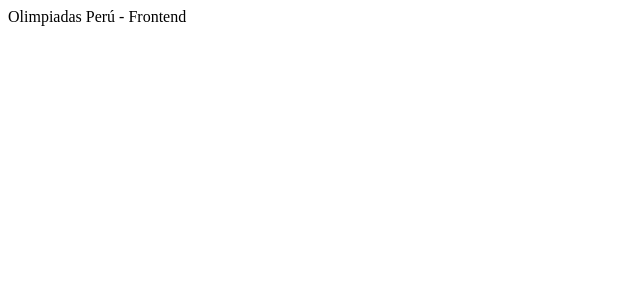
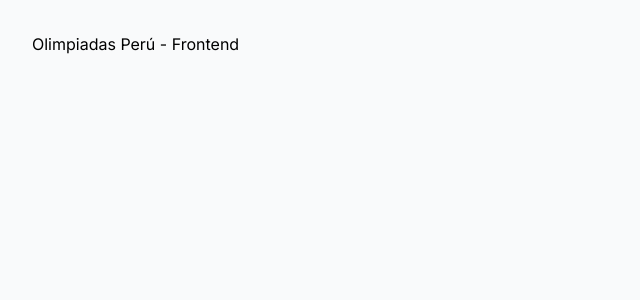
Before and after one commit to GHIPZY/Arquitectura-SOA, a React (Vite) app in the folder frontend/: page / in a window 1280 px wide. Shown: the top 300 px of the page, without its empty margins (0-640 px from the left). Built offline with nearby package versions, Linux system fonts and the light colour scheme.

Commit message:
feat: add Material Symbols font and theme configuration

```diff
--- a/frontend/index.html
+++ b/frontend/index.html
@@ -3,7 +3,11 @@
   <head>
     <meta charset="UTF-8" />
     <meta name="viewport" content="width=device-width, initial-scale=1.0" />
-    <title>Olimpiadas Perú</title>
+    <title>Olimpiadas Perú - Inscripciones</title>
+    <link rel="preconnect" href="https://fonts.googleapis.com" />
+    <link rel="preconnect" href="https://fonts.gstatic.com" crossorigin />
+    <link href="https://fonts.googleapis.com/css2?family=Inter:wght@400;500;600;700&family=Outfit:wght@400;500;600;700;800&display=swap" rel="stylesheet" />
+    <link href="https://fonts.googleapis.com/css2?family=Material+Symbols+Outlined:opsz,wght,FILL@20..48,100..700,0..1&display=swap" rel="stylesheet" />
   </head>
   <body>
     <div id="root"></div>
--- a/frontend/src/index.css
+++ b/frontend/src/index.css
@@ -1,3 +1,76 @@
-@tailwind base;
-@tailwind components;
-@tailwind utilities;
+@import "tailwindcss";
+
+@theme {
+  --color-on-secondary-fixed: #00174b;
+  --color-tertiary: #000000;
+  --color-outline: #76777d;
+  --color-on-tertiary-fixed-variant: #574425;
+  --color-surface-container: #f0edef;
+  --color-primary-fixed: #dae2fd;
+  --color-secondary-container: #316bf3;
+  --color-on-tertiary-fixed: #271901;
+  --color-error: #ba1a1a;
+  --color-on-error-container: #93000a;
+  --color-secondary-fixed: #dbe1ff;
+  --color-tertiary-fixed-dim: #dec29a;
+  --color-secondary: #0051d5;
+  --color-on-tertiary-container: #98805d;
+  --color-surface-tint: #565e74;
+  --color-surface-container-highest: #e4e2e4;
+  --color-primary: #000000;
+  --color-on-primary: #ffffff;
+  --color-surface-container-lowest: #ffffff;
+  --color-surface-dim: #dcd9db;
+  --color-on-secondary-container: #fefcff;
+  --color-outline-variant: #c6c6cd;
+  --color-secondary-fixed-dim: #b4c5ff;
+  --color-surface-variant: #e4e2e4;
+  --color-on-surface-variant: #45464d;
+  --color-surface-bright: #fcf8fa;
+  --color-on-background: #1b1b1d;
+  --color-tertiary-container: #271901;
+  --color-on-error: #ffffff;
+  --color-primary-container: #131b2e;
+  --color-surface: #fcf8fa;
+  --color-on-tertiary: #ffffff;
+  --color-inverse-primary: #bec6e0;
+  --color-surface-container-low: #f6f3f5;
+  --color-inverse-surface: #303032;
+  --color-on-secondary: #ffffff;
+  --color-on-primary-fixed: #131b2e;
+  --color-background: #fcf8fa;
+  --color-on-secondary-fixed-variant: #003ea8;
+  --color-tertiary-fixed: #fcdeb5;
+  --color-on-surface: #1b1b1d;
+  --color-on-primary-container: #7c839b;
+  --color-error-container: #ffdad6;
+  --color-inverse-on-surface: #f3f0f2;
+  --color-primary-fixed-dim: #bec6e0;
+  --color-on-primary-fixed-variant: #3f465c;
+  --color-surface-container-high: #eae7e9;
+
+  --font-family-display: "Outfit", sans-serif;
+  --font-family-body: "Inter", sans-serif;
+}
+
+.material-symbols-outlined {
+  font-family: 'Material Symbols Outlined' !important;
+  font-weight: normal;
+  font-style: normal;
+  font-size: 24px;
+  line-height: 1;
+  display: inline-block;
+  white-space: nowrap;
+  word-wrap: normal;
+  direction: ltr;
+  -webkit-font-feature-settings: 'liga';
+  -webkit-font-smoothing: antialiased;
+}
+
+body {
+  font-family: "Inter", sans-serif;
+}
+
+.font-display {
+  font-family: "Outfit", sans-serif;
+}
```
